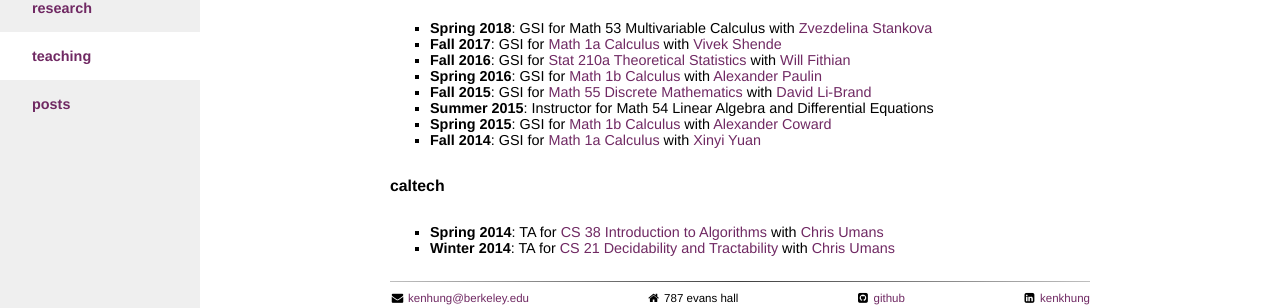
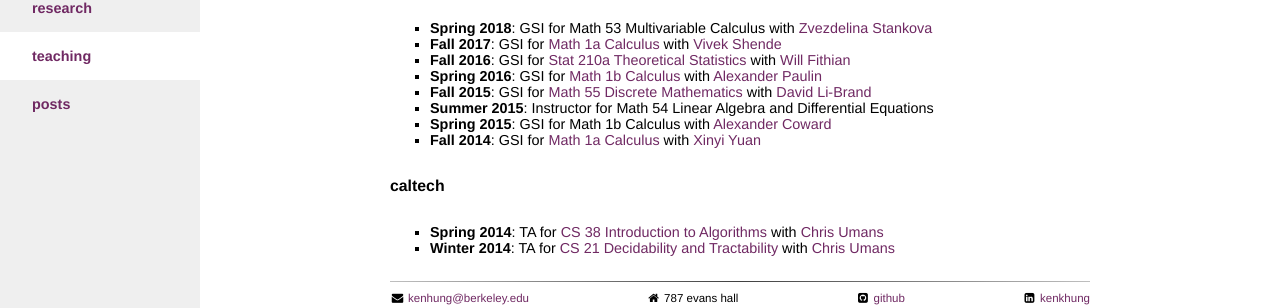
Before and after one commit to yiqunchen/kenhungkk.github.io, a Jekyll site: the page built from teaching.md, in a window 1280 px wide. Shown: the part 144-452 px from the top of the page. Built offline with Jekyll 4.4.1, drawn with Linux system fonts in a browser that asks for light colours; nearby versions of some CDN libraries; part of the change alters nothing that is shown.

Commit message:
broken links removed

```diff
--- a/teaching.md
+++ b/teaching.md
@@ -11,7 +11,7 @@ navigation_weight: 2
 - **Spring 2016**: GSI for [Math 1b Calculus](https://math.berkeley.edu/~apaulin/1B_001%20%28Spring%202016%29.html) with [Alexander Paulin](https://math.berkeley.edu/~apaulin/)
 - **Fall 2015**: GSI for [Math 55 Discrete Mathematics](https://math.berkeley.edu/~libland/teaching/math-55/) with [David Li-Brand](https://math.berkeley.edu/~libland/)
 - **Summer 2015**: Instructor for Math 54 Linear Algebra and Differential Equations
-- **Spring 2015**: GSI for [Math 1b Calculus](http://alexandercoward.com/oneseries.html) with [Alexander Coward](http://www.alexandercoward.com)
+- **Spring 2015**: GSI for Math 1b Calculus with [Alexander Coward](http://www.alexandercoward.com)
 - **Fall 2014**: GSI for [Math 1a Calculus](http://math.berkeley.edu/~yxy/math1a.html) with [Xinyi Yuan](http://math.berkeley.edu/~yxy)
 
 # Caltech
```
